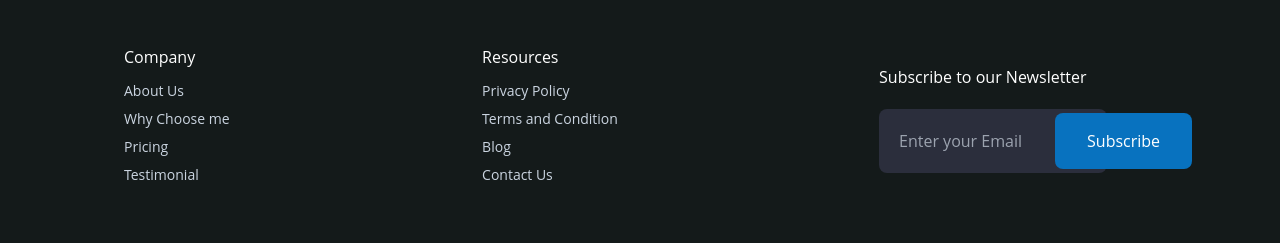
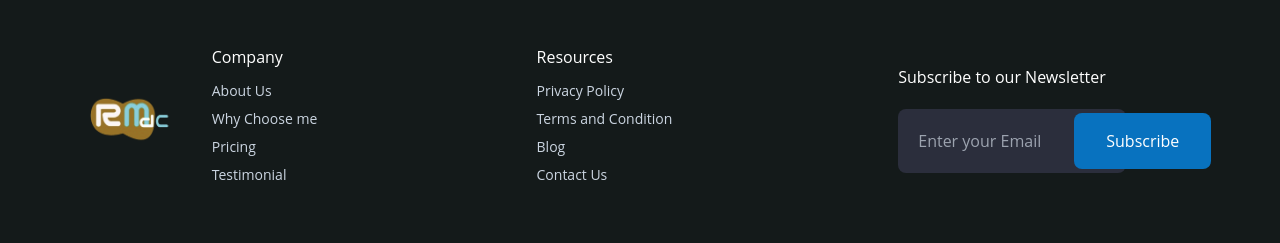
Before and after one commit to rosid-mustofa/rosidmustofa.com, a website: page index.html in a window 1280 px wide. Shown: the part 3392-3635 px from the top of the page. Drawn offline with nearby package versions, Linux system fonts and the light colour scheme; files that its build step writes are made by us from their sources.

Commit message:
update footer

```diff
--- a/index.html
+++ b/index.html
@@ -242,7 +242,10 @@
 	  <!-- Footer -->
 	  <footer class="max-w-7xl mx-auto px-5 my-16">
         <h4 class="text-2xl text-textheading pt-12 mb-12">RMdC - Rosid Mustofa dot com</h4>
-        <div class="text-white md:ml-16 flex flex-col md:flex-row justify-between md:items-center gap-4">
+        <div class="text-white md:ml-16 flex flex-col md:flex-row justify-between md:items-center gap-2">
+			<div class="md:w-1/5">
+				<img src="src/img/logobranding.png" alt="" class="w-27 h-12" />
+			  </div>
           <div class="md:w-1/3 md:pl-10">
             <h5 class="mb-3">Company</h5>
             <a href="#" class="block my-2 text-sm text-slate-300">About Us</a>
```
